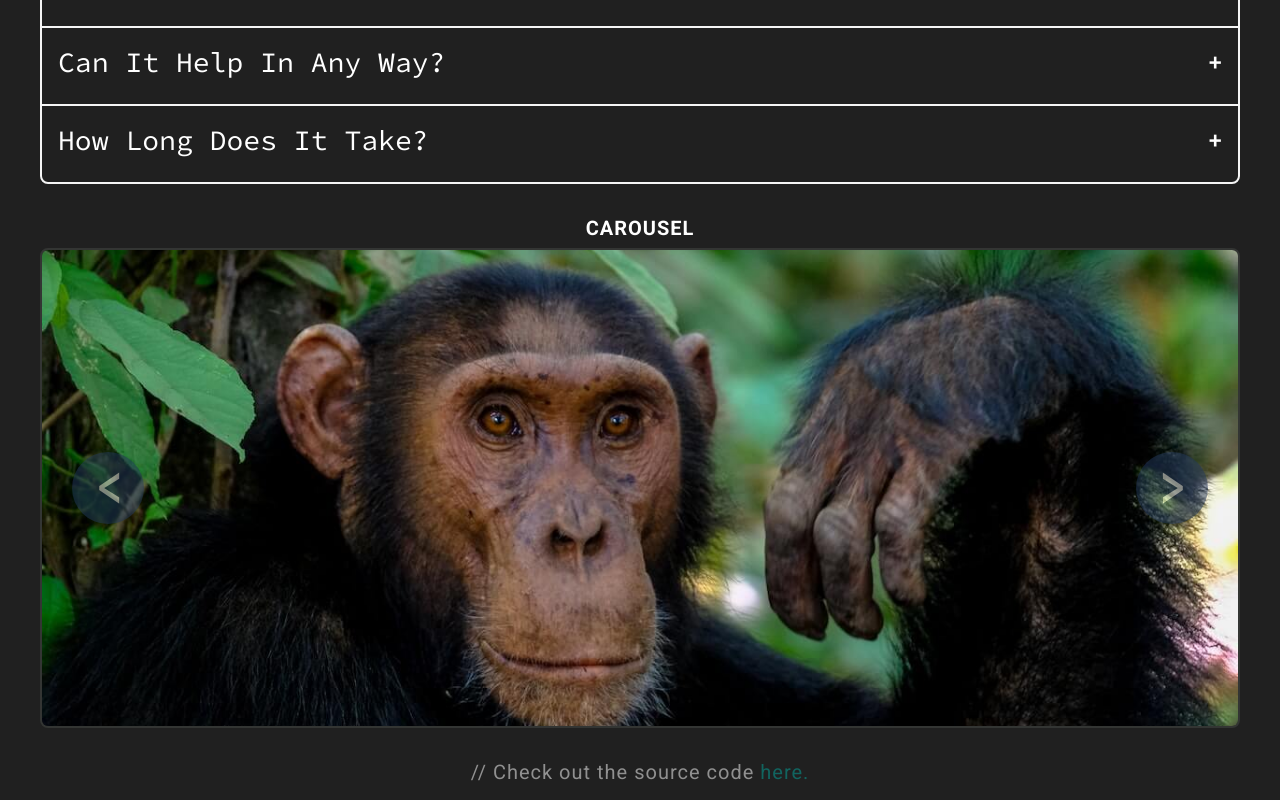
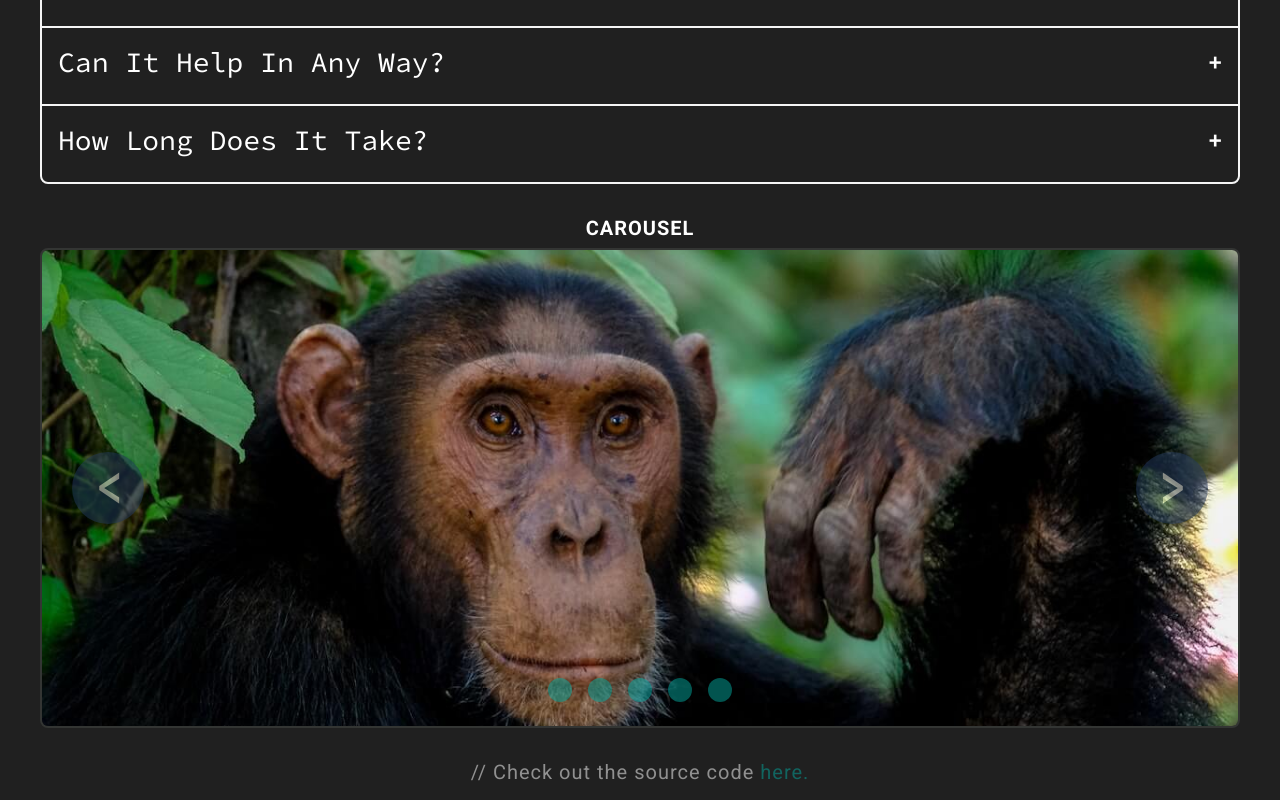
Before and after one commit to KralMarko123/custom-components, a React (Create React App) app: page / in a window 1280 px wide. Shown: the part 1369-2169 px from the top of the page. Built offline with nearby package versions, Linux system fonts and the light colour scheme.

Commit message:
added carousel dots

```diff
--- a/src/components/Carousel/Carousel.css
+++ b/src/components/Carousel/Carousel.css
@@ -85,8 +85,39 @@
 	right: 2.5%;
 }
 
+.carousel__dots {
+	position: absolute;
+	bottom: 5%;
+	left: 50%;
+
+	display: flex;
+	gap: 1em;
+
+	transform: translateX(-50%);
+}
+
+.carousel__dot {
+	width: 1.5em;
+	height: 1.5em;
+	background-color: var(--light-accent);
+	border-radius: 50%;
+
+	opacity: 0.5;
+	cursor: pointer;
+	outline: none;
+}
+
+.carousel__dot:hover {
+	opacity: 1;
+}
+
 @media (max-width: 767px) {
 	.carousel__arrow {
 		font-size: 2em;
 	}
+
+	.carousel__arrow,
+	.carousel__dot {
+		opacity: 1;
+	}
 }
--- a/src/components/Carousel/Carousel.tsx
+++ b/src/components/Carousel/Carousel.tsx
@@ -172,6 +172,21 @@ const Carousel = ({ imageURLS, sliderSpeed }: CarouselProps) => {
 					&gt;
 				</span>
 			)}
+
+			{!isSliding && imageURLS?.length >= 4 && (
+				<div className="carousel__dots">
+					{imageURLS?.map((img, i) => (
+						<span
+							key={i}
+							className="carousel__dot"
+							onClick={() => {
+								setIsSliding(true);
+								recalculateImages(i);
+							}}
+						></span>
+					))}
+				</div>
+			)}
 		</div>
 	);
 };
```
